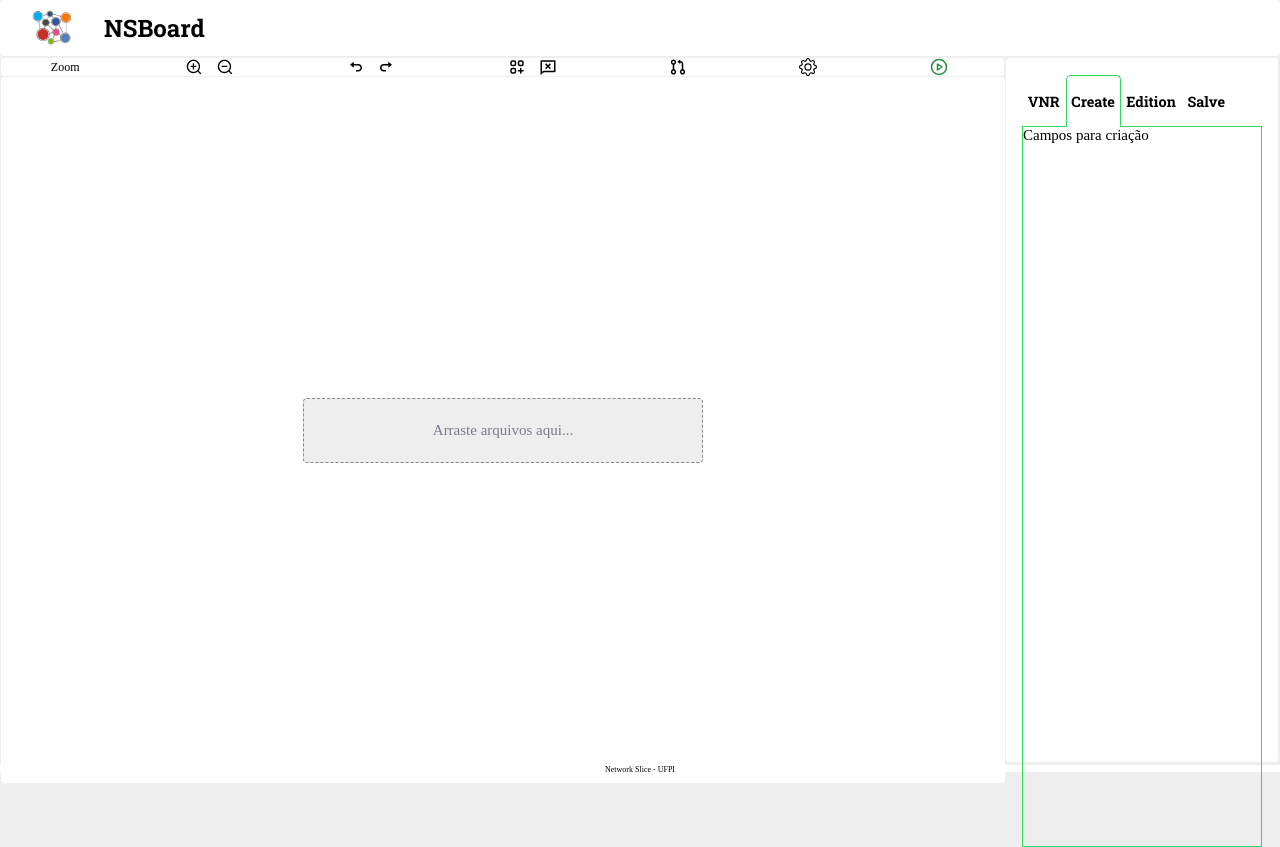
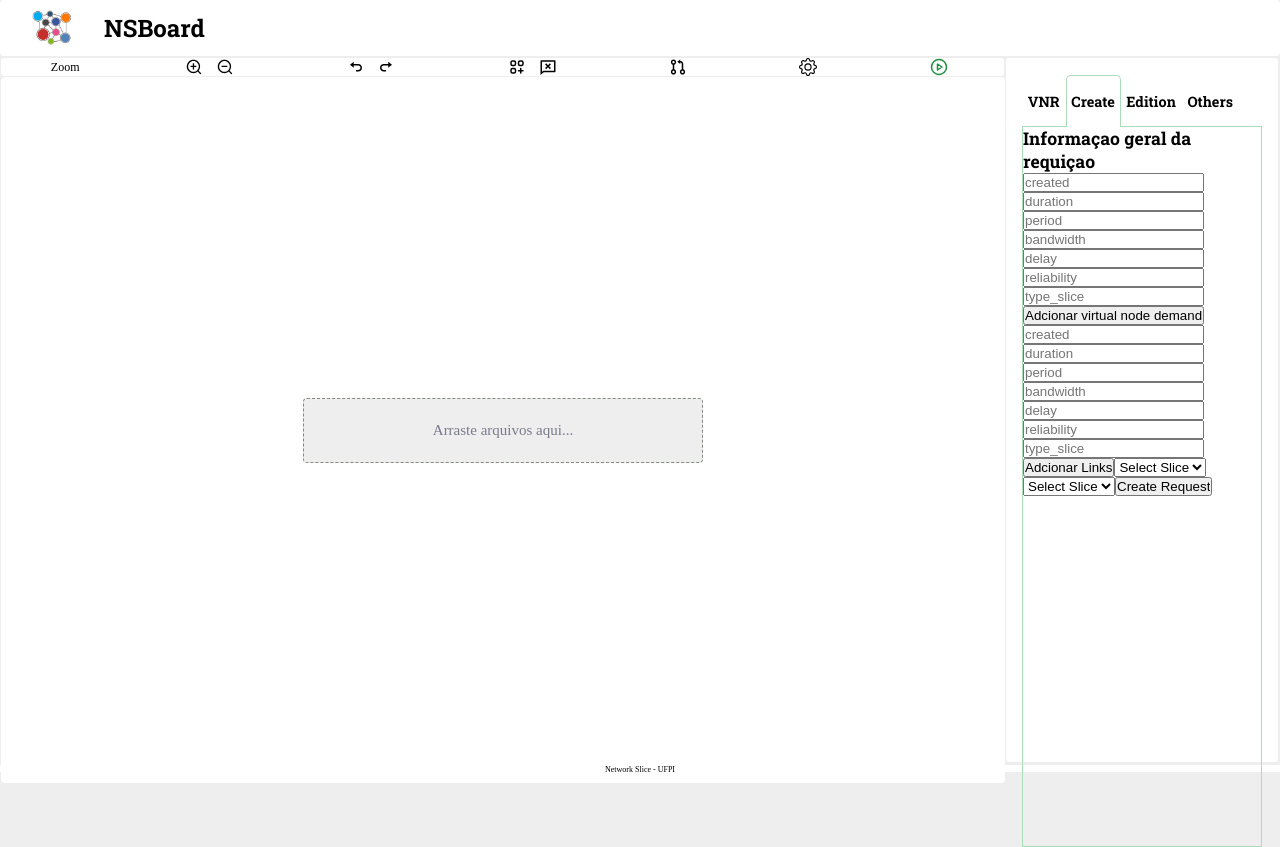
Before and after one commit to wellington-tinho/SBoard, a React (Create React App) app: page / in a window 1280 px wide. Both pictures are taken after a click on the tab "Create". Built offline with nearby package versions, Linux system fonts and the light colour scheme; no server answers.

Commit message:
✔ Add blueprint Creation request

```diff
--- a/src/components/Aside/index.tsx
+++ b/src/components/Aside/index.tsx
@@ -14,11 +14,22 @@ import 'react-tabs/style/react-tabs.css';
 var changeDicChecbox: { [index: string]: any; } = {};
 
 export function Aside({ request }: any) {
+  const [requestList, setRequestList] = useState<any>(request)
   const [cy] = useContext(CytoscapeContext);
-  // const [requestMenu, setRequestMenu] = useState<any>()
   const [requestMenu, setRequestMenu] = useState<any>('Não há requisições para exibir, considere inportar ou criar algumas.')
   const [state, setState] = useState({ checked: false })
   var colors = ['#6A5ACD', '#0000CD', '#4682B4', '#00FFFF', '#00FF7F', '#00FF7F', '#ADFF2F', '#ADFF2F', '#DAA520', '#8B4513', '#BC8F8F', '#7B68EE', '#4B0082', '#9400D3', '#800080', '#FF00FF', '#C71585', '#FF1493', '#DB7093', '#CD5C5C', '#DC143C', '#FF0000', '#FF4500', '#B22222', '#FF8C00', '#FF8C00']
+
+  // console.log(requestList);
+  // console.log(request);
+
+  // console.log((requestList) === (request));
+
+  // console.log(Object.keys({request}.request).length)
+  // console.log(Object.keys(requestList).length)
+
+
+
 
 
 
@@ -81,6 +92,8 @@ export function Aside({ request }: any) {
     setState({
       checked: checked
     })
+    console.log(request);
+
     setColorGraph(checked, request)
   }
 
@@ -103,20 +116,27 @@ export function Aside({ request }: any) {
   }
 
   // Criacao da sessão VIRTUAL REQUESTS após o componete ser carregado com o json na variavel de requests
+  useEffect(() => {
+    setRequestList(request)
+  },[request])
+
 
   useEffect(() => {
-    if (Object.keys({request}.request).length !== 0) {
+
+    if (Object.keys(requestList).length !== 0) {
+
+
       var divVisible = 'divVisible'
       var buttonVerInfo = 'buttonVerInfo'
       var ele: any = []
-      Object.keys(request).forEach(key => {
+      Object.keys(requestList).forEach(key => {
 
 
         ele.push(
           <li key={key}>
             <div>
               <input
-                onChange={e => toggleCheckBoxRequest(e, request[key])}
+                onChange={e => toggleCheckBoxRequest(e, requestList[key])}
                 defaultChecked={state.checked}
                 type="checkbox" name={key} id={key}
               />
@@ -129,18 +149,18 @@ export function Aside({ request }: any) {
             </div>
 
             <div id={divVisible + key} className='visible' style={{ display: 'none' }}>
-              <p>   Id : {request[key].id}                  </p>
-              <p>   type_slice : {request[key].type_slice}  </p>
-              <p>   created : {request[key].created}        </p>
-              <p>   duration : {request[key].duration}      </p>
-              <p>   period : {request[key].period}          </p>
-              <p>   bandwidth : {request[key].bandwidth}    </p>
-              <p>   delay : {request[key].delay}            </p>
-              <p>   reliability : {request[key].reliability}</p>
+              <p>   Id : {requestList[key].id}                  </p>
+              <p>   type_slice : {requestList[key].type_slice}  </p>
+              <p>   created : {requestList[key].created}        </p>
+              <p>   duration : {requestList[key].duration}      </p>
+              <p>   period : {requestList[key].period}          </p>
+              <p>   bandwidth : {requestList[key].bandwidth}    </p>
+              <p>   delay : {requestList[key].delay}            </p>
+              <p>   reliability : {requestList[key].reliability}</p>
               {/* <br />
                   <p>   vnd: {JSON.stringify(request[key].vnd, null, 4)} </p>  */}
               <br />
-              <p>links: {JSON.stringify(request[key].links, null, 2)}</p>
+              <p>links: {JSON.stringify(requestList[key].links, null, 2)}</p>
 
             </div>
 
@@ -158,7 +178,7 @@ export function Aside({ request }: any) {
       );
     }
     // eslint-disable-next-line react-hooks/exhaustive-deps
-  }, [request, state.checked])
+  }, [requestList, state.checked])
 
 
 
@@ -179,7 +199,7 @@ export function Aside({ request }: any) {
                 <Tab className='Tab'> VNR </Tab>
                 <Tab className='Tab'> Create </Tab>
                 <Tab className='Tab'> Edition </Tab>
-                <Tab className='Tab'> Salve </Tab>
+                <Tab className='Tab'> Others </Tab>
                 {/* <Tab>Toad</Tab> */}
             </TabList>
 
@@ -192,7 +212,47 @@ export function Aside({ request }: any) {
             </TabPanel>
 
             <TabPanel className='TabPanel'>
-              Campos para criação
+            <div>
+              <h3>Informaçao geral da requiçao</h3>
+              <input type="text" name="created-vnd"        id="created-creation"       placeholder="created" />
+              <input type="text" name="duration-creation"         id="duration-creation"        placeholder="duration" />
+              <input type="text" name="period-creation"        id="period-creation"       placeholder="period" />
+              <input type="text" name="bandwidth-creation"            id="bandwidth-creation"           placeholder="bandwidth" />
+              <input type="text" name="delay-creation"           id="delay-creation"          placeholder="delay" />
+              <input type="text" name="reliability-creation"   id="reliability-creation"  placeholder="reliability" />
+              <input type="text" name="type_slice-creation"     id="type_slice-creation"    placeholder="type_slice" />
+
+
+              <button>
+                Adcionar virtual node demand
+              </button>
+                  <input type="text" name="requested-vnd" id="requested-vnd" placeholder="created" />
+                  <input type="text" name="vnr_id-vnd"    id="vnr_id-vnd"    placeholder="duration" />
+                  <input type="text" name="domain-vnd"    id="domain-vnd"    placeholder="period" />
+                  <input type="text" name="region-vnd"    id="region-vnd"    placeholder="bandwidth" />
+                  <input type="text" name="type-vnd"      id="type-vnd"      placeholder="delay" />
+                  <input type="text" name="period-vnd"    id="period-vnd"    placeholder="reliability" />
+                  <input type="text" name="sink-vnd"      id="sink-vnd"      placeholder="type_slice" />
+
+
+              <button>
+                Adcionar Links
+              </button>
+              <select name="linkSource" id="linkSource" defaultValue={'DEFAULT'}>
+                <option value='DEFAULT' disabled hidden>Select Slice</option>
+                <option value="Link_id_1"> Link_id_1 </option>
+                <option value="Link_id_2"> Link_id_2 </option>
+              </select>
+
+              <select name="LinkTarget" id="LinkTarget" defaultValue={'DEFAULT'}>
+                <option value='DEFAULT' disabled hidden>Select Slice</option>
+                <option value="Link_id_1"> Link_id_1 </option>
+                <option value="Link_id_2"> Link_id_2 </option>
+              </select>
+
+              <input type="submit" value="Create Request"/>
+
+            </div>
             </TabPanel>
 
             <TabPanel className='TabPanel'>
@@ -200,7 +260,9 @@ export function Aside({ request }: any) {
             </TabPanel>
 
             <TabPanel className='TabPanel'>
-              Salvar em Json e etc..
+              Salvar
+              Apagar tudo
+              Concatenar com um novo
             </TabPanel>
           </fieldset>
 
--- a/src/components/Aside/styles.ts
+++ b/src/components/Aside/styles.ts
@@ -29,7 +29,7 @@ export const Container = styled.div`
     margin: 1rem;
     width: 15rem;
     .TabList{
-      border-bottom: 1px solid #34D761;
+      border-bottom: 1px solid #acdcb9;
       /* padding-bottom: 1rem; */
 
       .Tab{
@@ -47,14 +47,14 @@ export const Container = styled.div`
 
       li.Tab[aria-selected="true"]{
         background: #fff;
-        border-color: #34D761;
+        border-color: #acdcb9;
         color: black;
         border-radius: 5px 5px 0 0;
         }
 
     }
     fieldset{
-      border: 1px solid #34D761;
+      border: 1px solid #acdcb9;
       border-top: none;
       height: 45rem;
       overflow-y: scroll;
@@ -64,7 +64,7 @@ export const Container = styled.div`
           flex-direction: column;
           li{
 
-            border-bottom: 1px solid #34D761;
+            border-bottom: 1px solid #acdcb9;
 
             div{
               /* width: 10rem;   */
@@ -79,9 +79,16 @@ export const Container = styled.div`
                 }
                 button{
                     border: 1px solid #34D761;
+                    background-color: var(--background);
                     border-radius:0.25rem;
                     font-size: .8rem;
                     width: 7rem;
+
+                    transition: filter 0.2s;
+
+                    :hover{
+                      filter: brightness(110%);
+                    }
                   }
             }
             .visible{
@@ -105,7 +112,7 @@ export const Container = styled.div`
       }
 
       Fieldset{
-      border: 1px solid #34D761;
+      border: 1px solid #acdcb9;
       border-top: none;
       height: 32rem;
       overflow-y: scroll;
@@ -116,7 +123,7 @@ export const Container = styled.div`
           flex-direction: column;
           li{
 
-            border-bottom: 1px solid #34D761;
+            border-bottom: 1px solid #acdcb9;
 
             div{
               /* width: 10rem;   */
@@ -130,7 +137,6 @@ export const Container = styled.div`
 
                 }
                 button{
-                    border: 1px solid #34D761;
                     border-radius:0.25rem;
                     font-size: .6rem;
                     width: 6rem;
--- a/src/components/ElementModal/index.tsx
+++ b/src/components/ElementModal/index.tsx
@@ -179,10 +179,8 @@ export function ElementModal({ isOpen, onRequestClose }: ElementModalProps) {
     var elementArray = cy.$(`${elementType}`)
     for(var j=0; j<elementArray.length; j++){
         var eleInput:any= window.document.getElementsByName(`${elementType}ElementModalInput${elementArray[j].data('id')}`)
-        //pega todos os ids dos imputs checked = true
+        //pega todos os ids dos iputs checked = true
         if((eleInput[0].checked)===true){
-          // console.log(`${elementArray[j].data('id')}`);
-          // eslint-disable-next-line @typescript-eslint/no-unused-expressions
           elementsSelectedAux[elementType].push(elementArray[j].data('id'))
         }
       }
```
